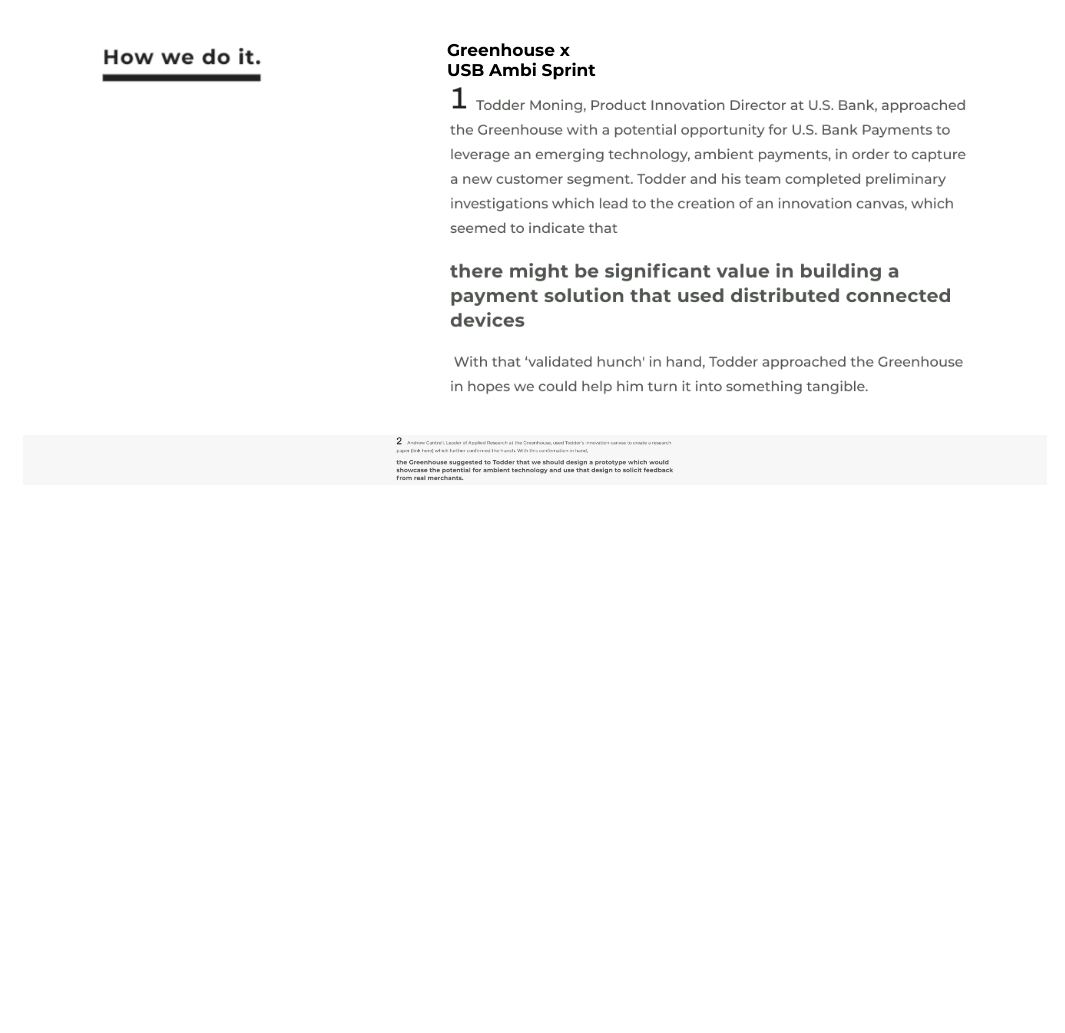
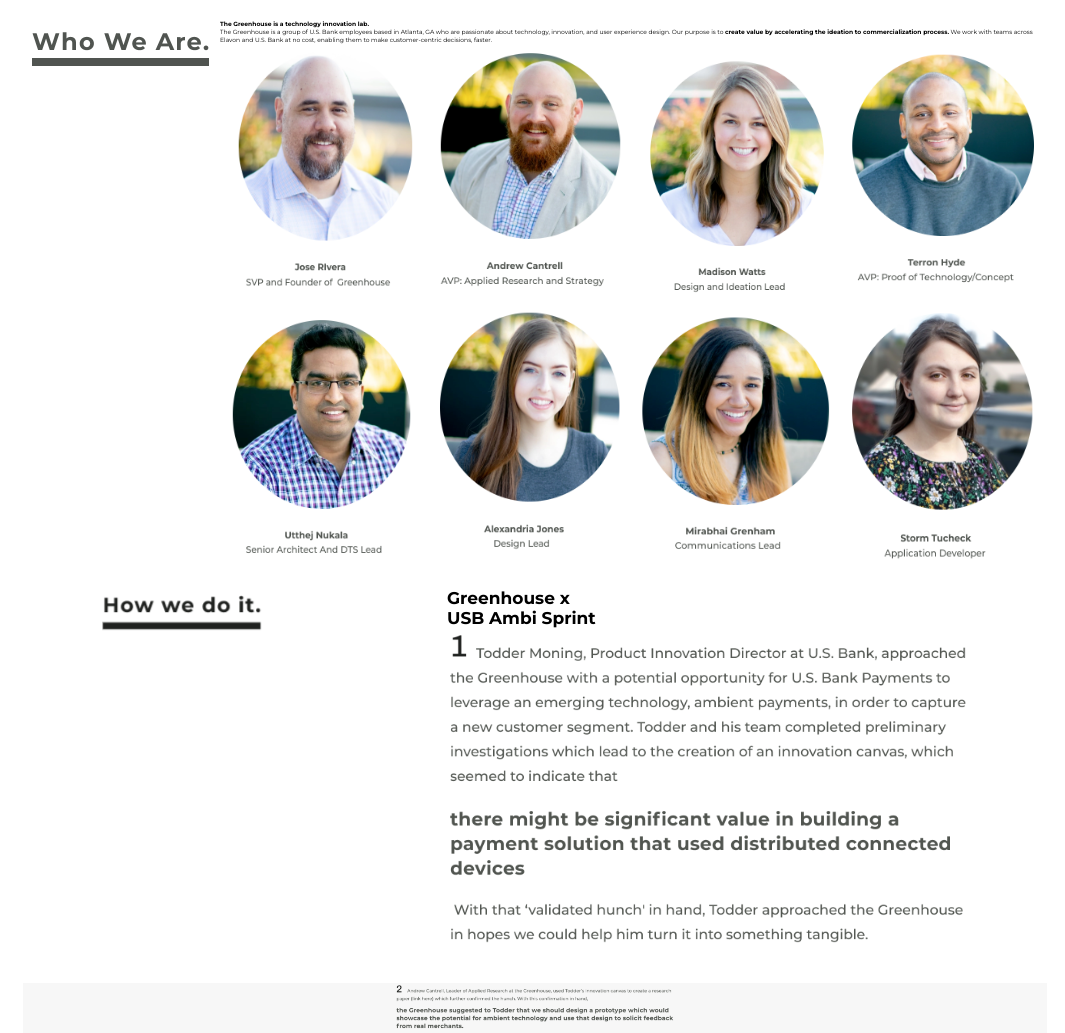
Before and after one commit to emoose1/GH-WebRedesign, a plain HTML site: page index.html in a window 1280 px wide. Shown: the whole page, without its empty margins (105-1170 px from the left). Before the commit the page ends 800 px from the top, so only its background shows below. Drawn offline with Linux system fonts and the light colour scheme.

Commit message:
adding Who We Are page

```diff
--- a/index.html
+++ b/index.html
@@ -9,7 +9,37 @@
     <link rel="stylesheet" href="./styles.css">
 </head>
 <body>
-    <section class="whoWeAre"></section>
+    <section class="whoWeAre">
+        <div class="box box-1a">
+            <div class="img">
+                <img src="imgs/who_we_are.PNG" alt="Who We Are.">
+            </div>
+            <div class="whoWeAre-box-1">
+                <h1>
+                    The Greenhouse is a technology innovation lab.
+                </h1>
+                <div class="para">
+                    <p>
+                        The Greenhouse is a group of U.S. Bank employees based in Atlanta, GA who are passionate about technology, innovation, and user experience design. Our purpose is to
+                        <strong>create value by accelerating the ideation to commercialization process.</strong>
+                         We work with teams across Elavon and U.S. Bank at no cost, enabling them to make customer-centric decisions, faster.
+                    </p>
+                </div>
+
+                <div class="greenhouse-staff">
+                    <img src="imgs/staff/jose_rivera.png" alt="Jose Rivera, SVP & Founder of Greenhouse">
+                    <img src="imgs/staff/andrew_cantrell.png" alt="Andrew Cantrell, AVP: Applied Research and Strategy">
+                    <img src="imgs/staff/madison_watts.png" alt="Madison Watts, Design and Ideation Lead">
+                    <img src="imgs/staff/terron_hyde.png" alt="Terron Hyde, AVP: Proof of Technology/Concept">
+                    <img src="imgs/staff/utthej_nukala.png" alt="Utthej Nuakala, Senior Architect and DTS Lead">
+                    <img src="imgs/staff/alexandria_jones.png" alt="Alexandria Jones, Design Lead">
+                    <img src="imgs/staff/mirahbai_grenham.png" alt="Mirahbai Grenham, Communications Lead">
+                    <img src="imgs/staff/storm_tucheck.png" alt="Storm Tucheck, Application Developer">
+                </div>
+
+            </div>
+        </div>
+    </section>
 
 
     <section class="howWeDoIt">
--- a/styles.sass
+++ b/styles.sass
@@ -25,6 +25,23 @@
     display: flex
     flex-direction: column
     position: relative
+section.whoWeAre
+    display: flex
+    flex-direction: column
+    position: relative
+
+div.whoWeAre-box-1
+    h1
+        font-color: red
+
+div.greenhouse-staff
+    display: flex
+    flex-flow: row wrap
+    justify-content: flex-start
+    img
+        width: 25%
+
+
 
 div.box
     display: flex
```
Also changed, not shown: imgs/staff/alexandria_jones.png (added), imgs/staff/andrew_cantrell.png (added), imgs/staff/jose_rivera.png (added), imgs/staff/madison_watts.png (added), imgs/staff/mirahbai_grenham.png (added), imgs/staff/storm_tucheck.png (added), imgs/staff/terron_hyde.png (added), imgs/staff/utthej_nukala.png (added), imgs/who_we_are.png (added), styles.css, 3 other files.
